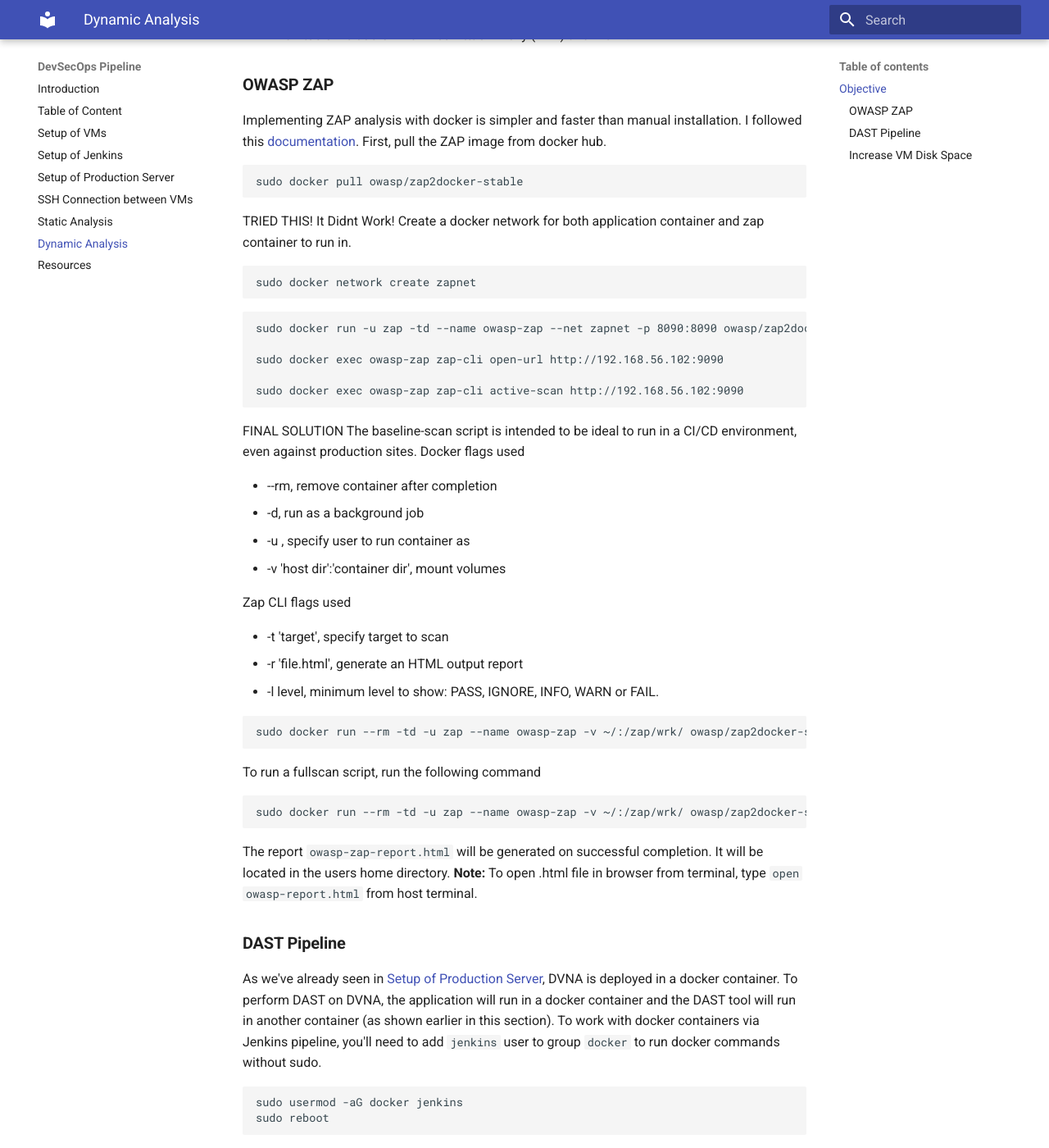
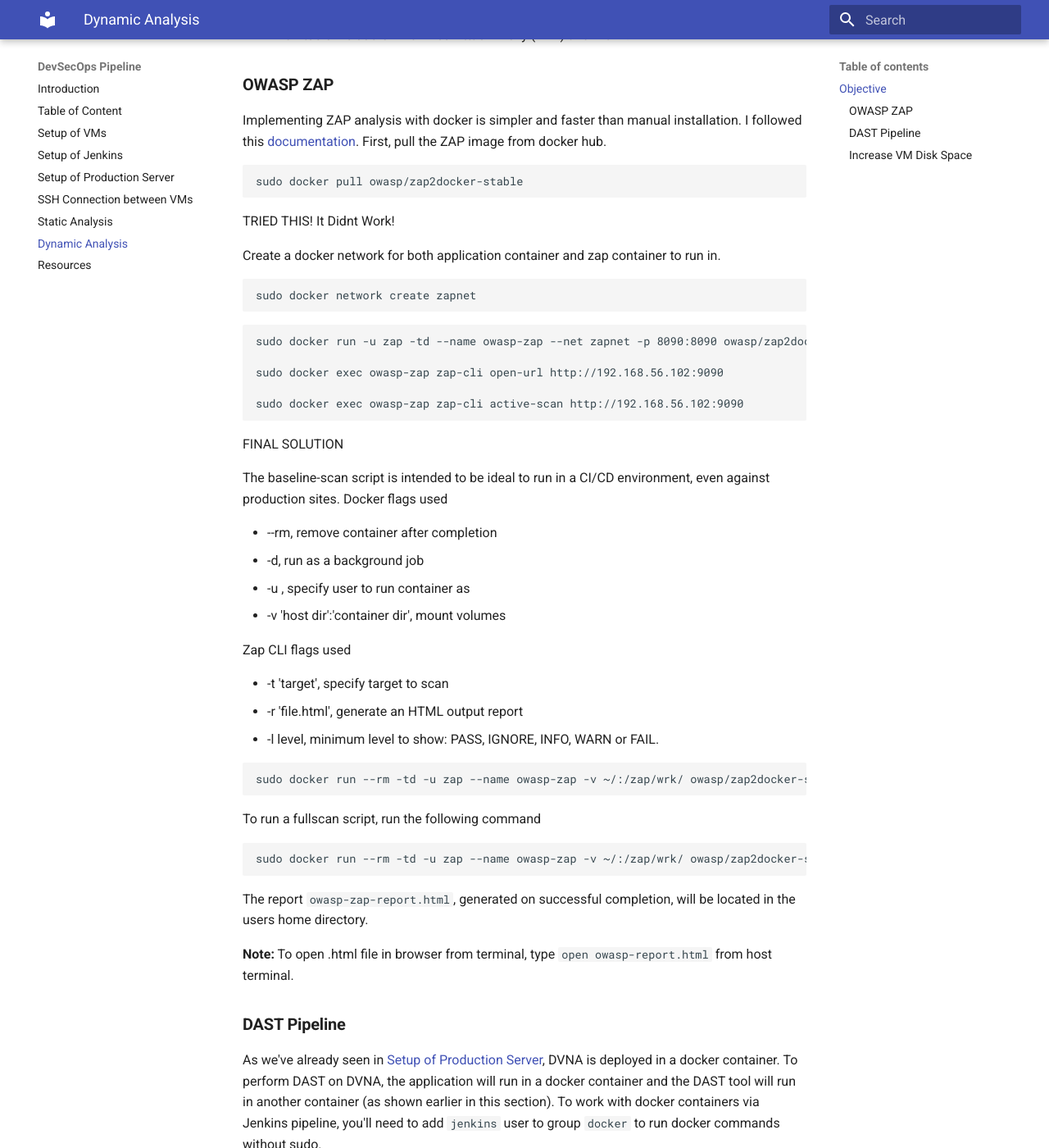
Before and after one commit to tariqahmed1912/internship-kloudle, an MkDocs documentation site: the page built from docs/dynamic_analysis.md, in a window 1280 px wide and 1400 px high, scrolled down 317 px. Shown: the whole window at 82% size. Built offline with MkDocs 1.6.1 and Material for MkDocs 9.7.7, drawn with Linux system fonts in a browser that asks for light colours.

Commit message:
Commit changes

````diff
--- a/docs/dynamic_analysis.md
+++ b/docs/dynamic_analysis.md
@@ -16,6 +16,7 @@ sudo docker pull owasp/zap2docker-stable
 ```
 
 TRIED THIS! It Didnt Work!
+
 Create a docker network for both application container and zap container to run in.
 ```bash
 sudo docker network create zapnet
@@ -32,6 +33,7 @@ sudo docker exec owasp-zap zap-cli active-scan http://192.168.56.102:9090
 
 
 FINAL SOLUTION
+
 The baseline-scan script is intended to be ideal to run in a CI/CD environment, even against production sites.
 Docker flags used
 
@@ -55,7 +57,8 @@ To run a fullscan script, run the following command
 sudo docker run --rm -td -u zap --name owasp-zap -v ~/:/zap/wrk/ owasp/zap2docker-stable zap-full-scan.py -t http://192.168.56.102:9090 -r owasp-zap-report.html -l PASS
 ```
 
-The report `owasp-zap-report.html` will be generated on successful completion. It will be located in the users home directory.
+The report `owasp-zap-report.html`, generated on successful completion, will be located in the users home directory.
+
 **Note:** To open .html file in browser from terminal, type `open owasp-report.html` from host terminal.
 
 
````
Also changed, not shown: site/dynamic_analysis/index.html, site/search/search_index.json, 1 other file.
